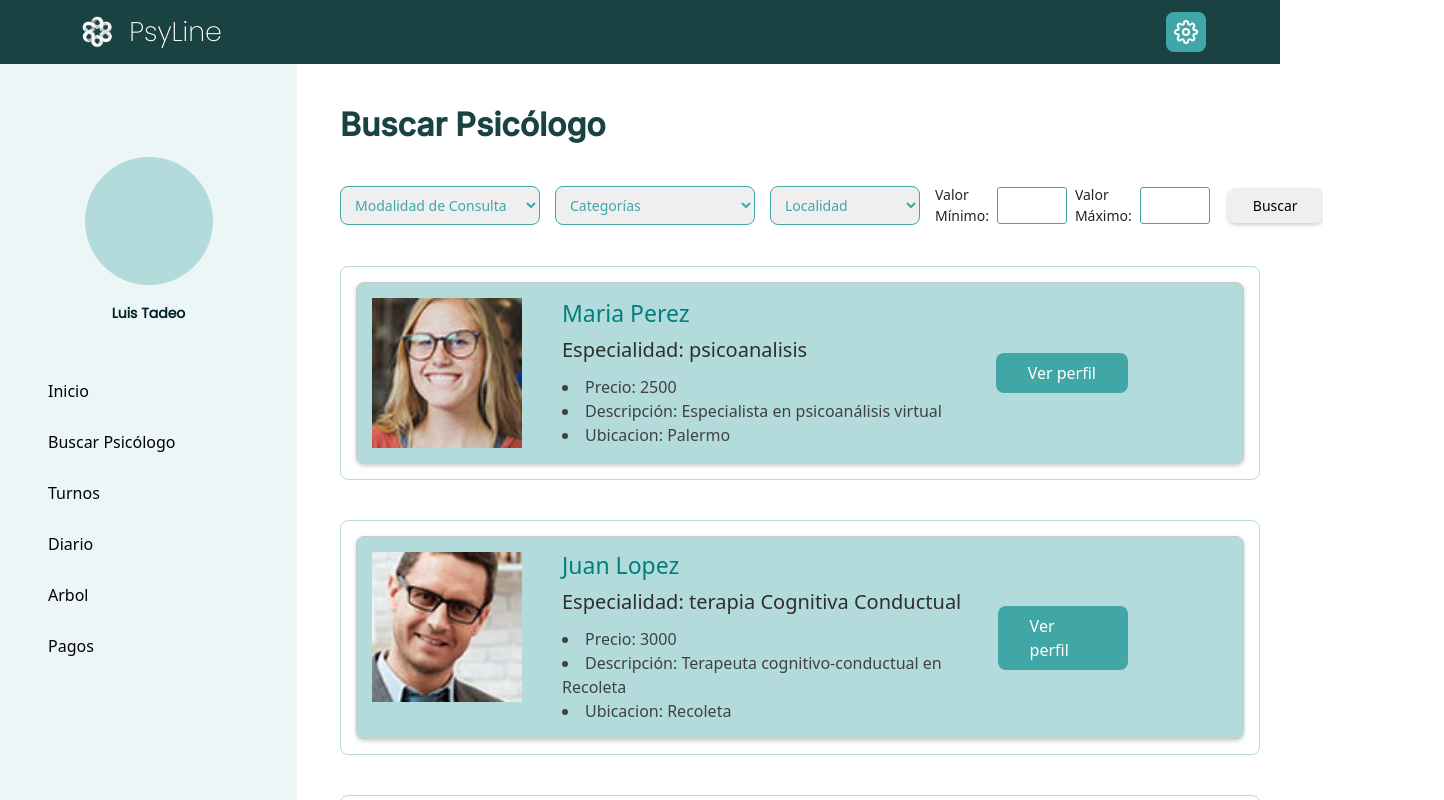
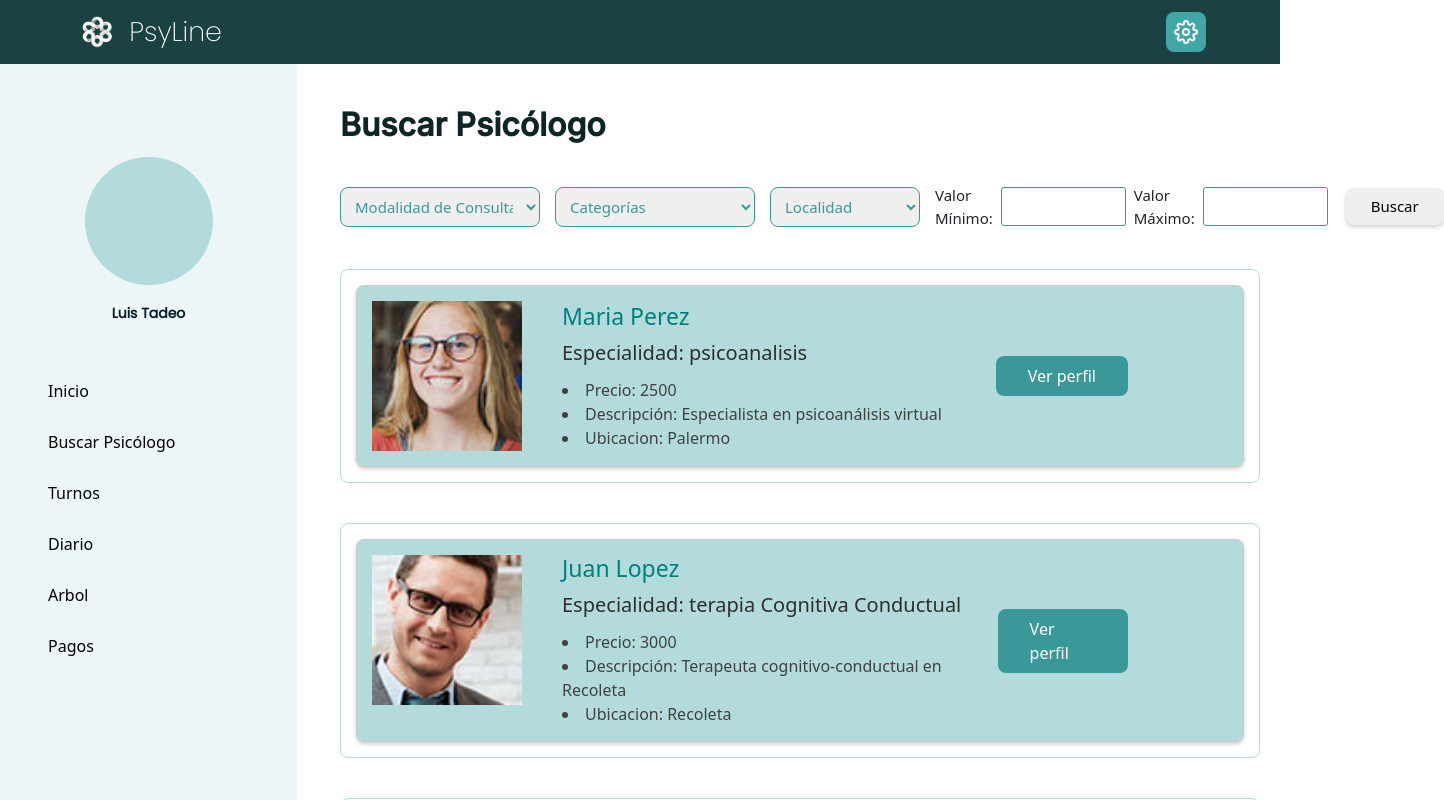
Before and after one commit to WangJian-114/Psy-Line, a React (Vite) app: page /search in a window 1280 px wide. Shown: the top 800 px of the page, 1444 px wide, since content can reach past the window. Built offline with nearby package versions, Linux system fonts and the light colour scheme.

Commit message:
cambios en estetica (y algo en filtros) de todo :D

```diff
--- a/src/components/CurrentSessions/styles/currentsessions.css
+++ b/src/components/CurrentSessions/styles/currentsessions.css
@@ -11,7 +11,7 @@
   width: 490px;
   height: 39px;
   left: 344px;
-  top: 93px;
+  top: 105px;
 
 }
 
@@ -63,7 +63,7 @@
   width: 492px;
   height: 847px;
   left: 347px;
-  top: 164px;
+  top: 180px;
 
 }
 
@@ -133,7 +133,7 @@
   width: 492px;
   height: 847px;
   left: 889px;
-  top: 164px;
+  top: 180px;
 
 }
 
--- a/src/components/Search/styles/search.css
+++ b/src/components/Search/styles/search.css
@@ -13,7 +13,7 @@
   font-family: 'Inter';
   font-style: normal;
 
-  color: #1a4242;
+  color: #0e2525;
 
   flex: none;
   order: 0;
@@ -36,25 +36,24 @@
 
   .filtro-etiqueta{
     margin-right: 8px;
-    font-size: 14px;
+    font-size: 15px;
   }
 
   .filtro-input {
     margin-right: 8px;
-    width: 70px;
-    font-size: 14px;
+    width: 125px;
+    font-size: 15px;
     padding: 7px;
-    color: #41a6a6;
     border-radius: 3px;
-    border: 1px solid #41a6a6;
+    border: 1px solid #3b9898;
   }
 
   .filtro-item select {
-    font-size: 14px;
+    font-size: 15px;
     line-height:19px;
-    color: #41a6a6;
+    color: #3b9898;
     border-radius: 8px;
-    border: 1px solid #41a6a6;
+    border: 1px solid #3b9898;
     padding:8px 10px;
     width: 200px;
     margin-right: 15px;
@@ -70,7 +69,7 @@
     align-items: center;
     box-shadow: 0px 2px 4px rgba(0,0,0,0.2);
     padding: 7px 25px;
-    font-size: 14px;
+    font-size: 15px;
     margin-left: 10px;
   }
 
@@ -114,7 +113,7 @@
 
   .perfil_button {
     margin-right: 100px;
-    background-color: #41A6A6;
+    background-color: #3b9898;
     padding: 8px 32px;
     color: white;
     border-radius:8px;
@@ -147,7 +146,16 @@
   .resultado-datos span {
     display: block;
     margin-top:10px;
-    font-size: 14px;
+    font-size: 15px;
     color: #827c7c;
     text-decoration: underline;
   }
+
+  .filtro-inputnombre{
+    margin-right: 8px;
+    font-size: 15px;
+    width: 170px;
+    border-radius: 3px;
+    border: 1px solid #3b9898;
+    padding: 7px;
+  }
```
